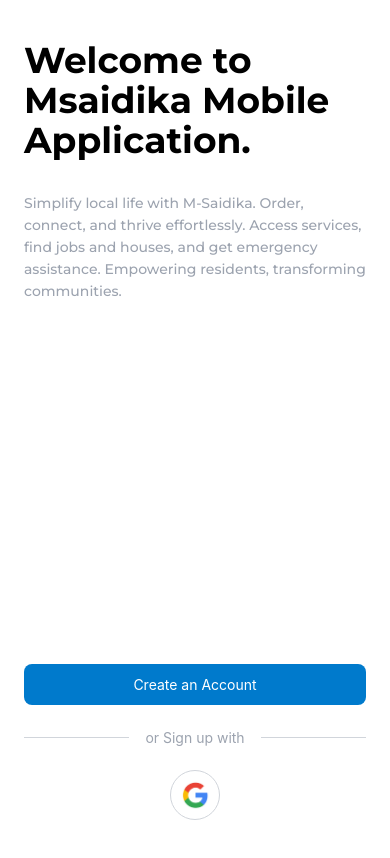
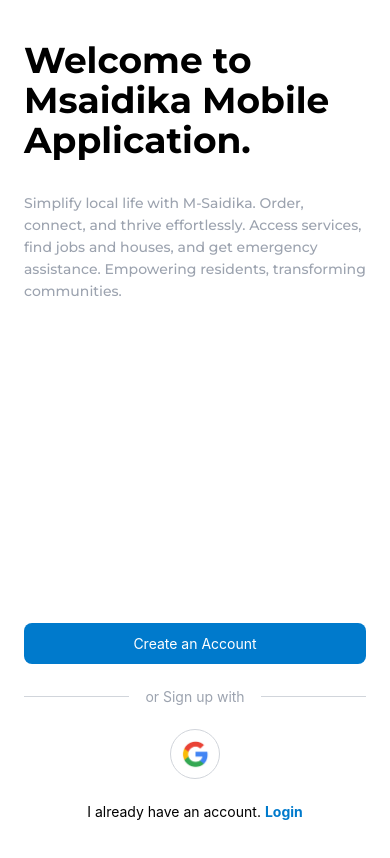
Before and after one commit to jonathan-baraza/Simple-app, a React Native app: screen / in a window 390 px wide. Built offline with nearby package versions, Linux system fonts and the light colour scheme.

Commit message:
welcome screen done

```diff
--- a/screens/Welcome.tsx
+++ b/screens/Welcome.tsx
@@ -46,6 +46,10 @@ const Welcome = () => {
             source={require("../assets/google.png")}
           />
         </View>
+        <View className="mt-6 flex flex-row item-center justify-center">
+          <Text>I already have an account.</Text>
+          <Text className="text-[#007acc] font-bold ml-1">Login</Text>
+        </View>
       </View>
     </View>
   );
```
